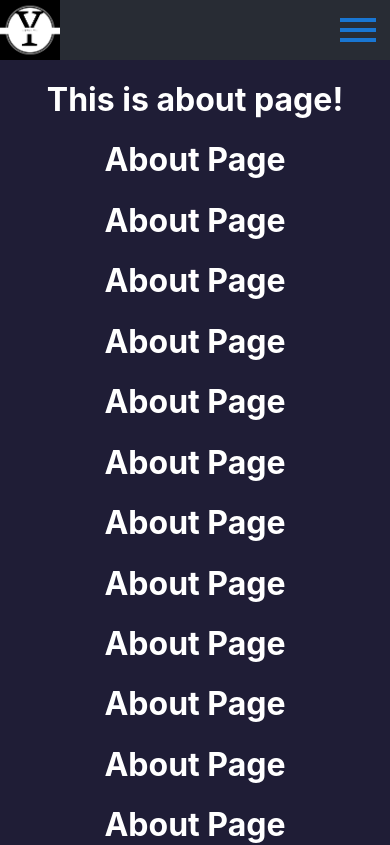
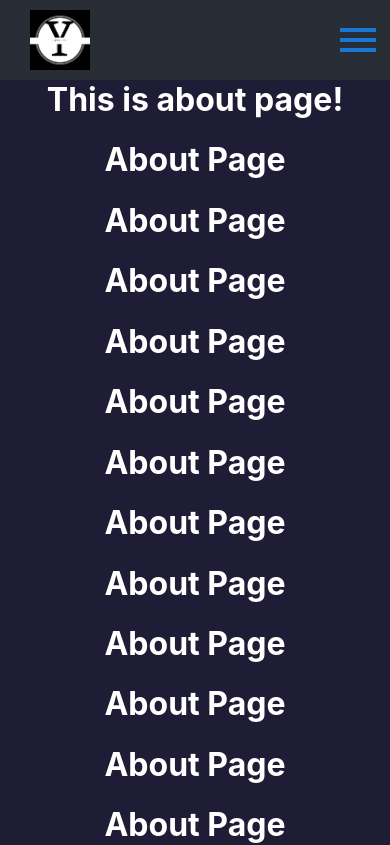
Before and after one commit to KYu-2468/Kevin-portfolio, a React (Create React App) app: page / in a window 390 px wide. Shown: the top 845 px of the page. Built offline with nearby package versions, Linux system fonts and the light colour scheme.

Commit message:
Update navbar drawer styling

```diff
--- a/src/App.css
+++ b/src/App.css
@@ -65,16 +65,27 @@ body {
     color: white;
   }
   .navbar {
-    justify-content: space-between;
     position: fixed;
     align-items: center;
     top: 0px;
     width: 100vw;
     background-color: #282c34;
   }
+  .navbar div {
+    flex-grow: 1;
+  }
+  .logo {
+    display: flex;
+    margin: 10px;
+  }
   .navbar img {
     width: 60px;
     height: auto;
+    margin-left: 20px;
+  }
+  .menu {
+    display: flex;
+    justify-content: flex-end;
   }
   .navbar svg {
     transform: scale(2);
--- a/src/component/Navbar.js
+++ b/src/component/Navbar.js
@@ -20,11 +20,11 @@ const Navbar = () => {
     );
   } else {
     return (
-      <div>
-        <div className="navbar">
+      <div className="navbar">
+        <div className="logo">
           <img src={kevinImg} alt="Kevin" />
-          <Menu />
         </div>
+        <Menu />
       </div>
     );
   }
```
